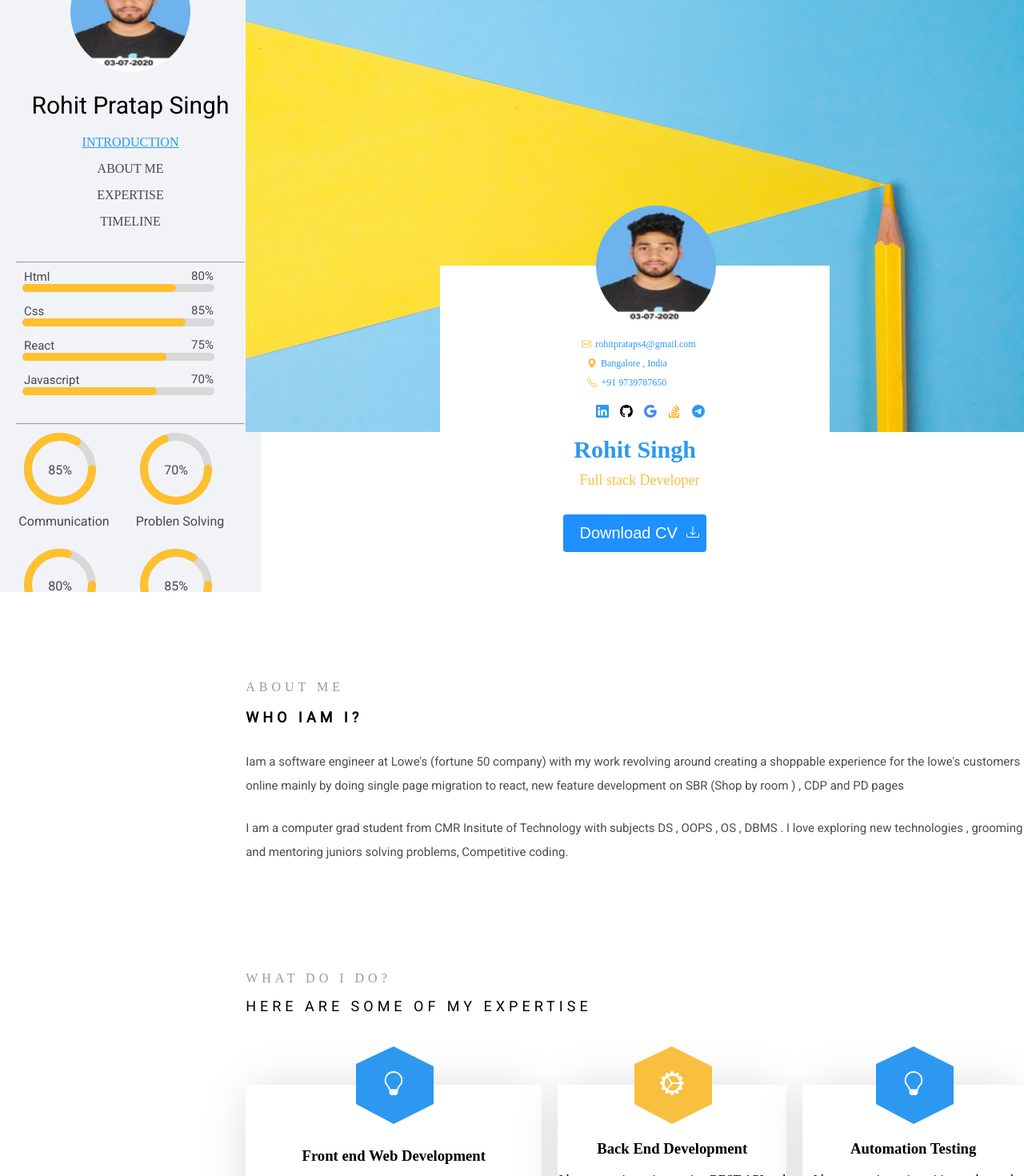
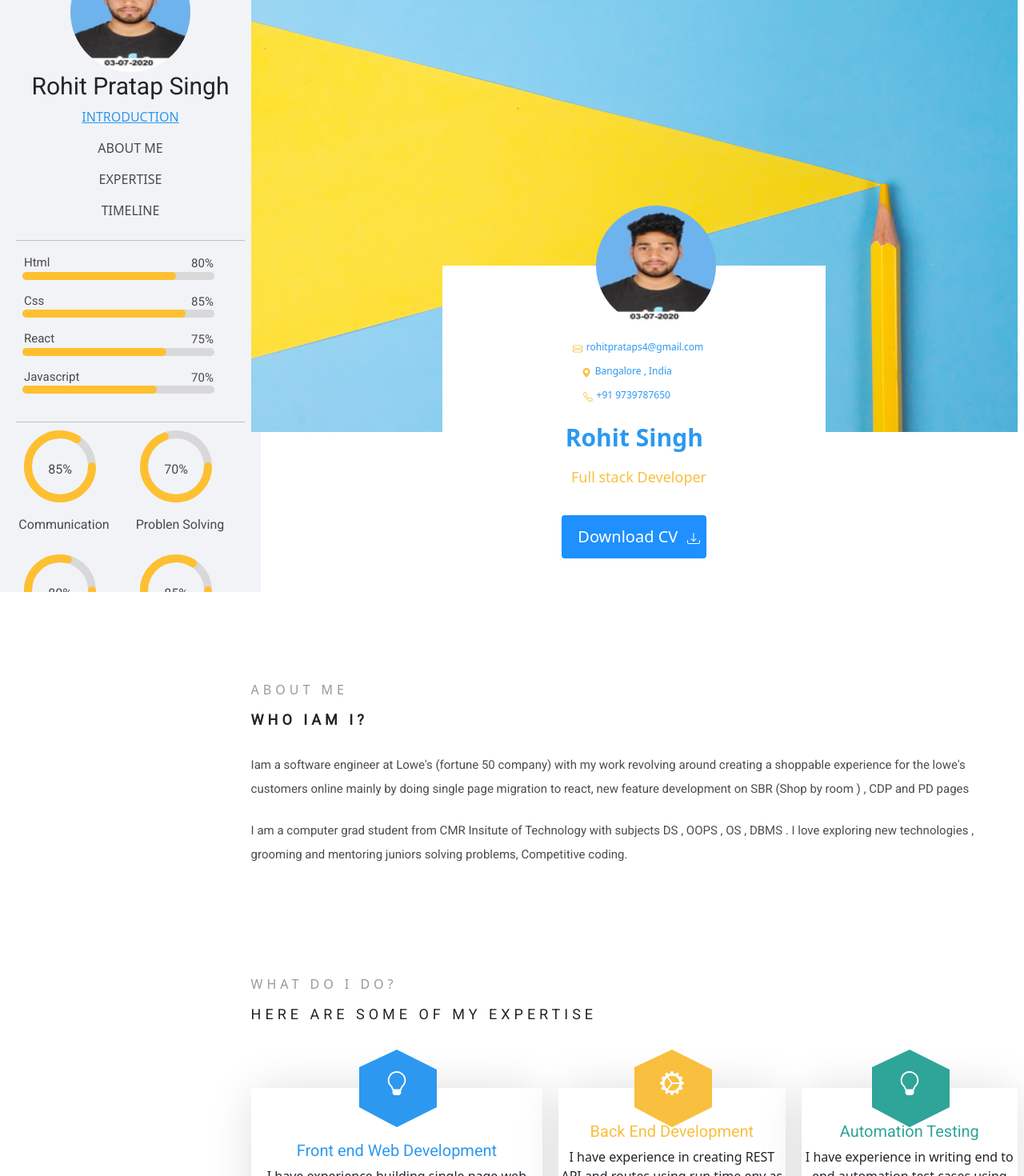
Before and after one commit to rohitsingh79/React-Portfolio-Website, a React (Create React App) app: page / in a window 1280 px wide. Shown: the part 60-1530 px from the top of the page at 80% size. Built offline with nearby package versions, Linux system fonts and the light colour scheme.

Commit message:
fixed mobile view css and responsivness

```diff
--- a/src/App.jsx
+++ b/src/App.jsx
@@ -43,7 +43,6 @@ export default function App() {
   useEffect(() => {
     const handleScroll = () => {
       const scrollPosition = window.scrollY + 200;
-      console.log("window.scrollY without addition:", scrollPosition);
       const selected = sectionRefs.find(({ section, ref }) => {
         const ele = ref.current;
         const { offsetBottom, offsetTop } = getDimensions(ele, section);
@@ -63,7 +62,7 @@ export default function App() {
     <div>
       <GlobalStyle />
       <MainWrapper>
-        <div id='side-wrapper'>
+        <div id='side-wrapper' className="sideWrapperx">
           <SideDrawer
             visibleSection={visibleSection}
             IntroRef={IntroRef}
@@ -74,7 +73,7 @@ export default function App() {
         </div>
 
       <ContentDivWrapper id='content-wrapper'>
-        <Header forwardedRef={IntroRef} />
+         <Header forwardedRef={IntroRef} />
         <Description forwardedRef={AboutRef} />
         <Expertise forwardedRef={ExpertiseRef} />
         <TimeLine forwardedRef={TimeLineRef} />
--- a/src/Expertise/Expertise.jsx
+++ b/src/Expertise/Expertise.jsx
@@ -103,7 +103,7 @@ const Expertise = ({ forwardedRef }) => {
             </SvgIconMainWrapper>
           </SvgContainer>
           <ContentWrapper>
-            <h3>Front end Web Development</h3>
+            <h5 style = {{'font-family': 'Roboto, sans-serif' , 'color':'rgb(44, 152, 240)'}}>Front end Web Development</h5>
             <p>
               I have experience building single page web application using
               JavaScript,React,HTML,CSS
@@ -133,10 +133,10 @@ const Expertise = ({ forwardedRef }) => {
             </SvgIconMainWrapper>
           </SvgContainer>
           <ContentWrapper>
-            <h3>Back End Development</h3>
+          <h5 style = {{'font-family': 'Roboto, sans-serif','color':'rgb(249, 191, 63)'}}>Back End Development</h5>
             <p>
               I have experience in creating REST API and routes
-              using tools such as express js , node js
+              using run time env as node js and frameworks such as express js
             </p>
           </ContentWrapper>
         </GridChild>
@@ -148,7 +148,7 @@ const Expertise = ({ forwardedRef }) => {
             opacity: 0
           }}
         >
-          <SvgContainer color="#2c98f0">
+          <SvgContainer color="rgb(47, 164, 153)">
             <SvgIconMainWrapper>
               <svg
                 xmlns="http://www.w3.org/2000/svg"
@@ -163,7 +163,7 @@ const Expertise = ({ forwardedRef }) => {
             </SvgIconMainWrapper>
           </SvgContainer>
           <ContentWrapper>
-            <h3>Automation Testing</h3>
+          <h5 style = {{'font-family': 'Roboto, sans-serif' , 'color':'rgb(47, 164, 153)'}}>Automation Testing</h5>
             <p>
               I have experience in writing end to end automation test cases
               using webdriver io , selenuim java and python
--- a/src/Header/Header.jsx
+++ b/src/Header/Header.jsx
@@ -113,7 +113,7 @@ const Header = ({ forwardedRef }) => {
             </span>
           </div>
 
-          <SocialMediaWrapper>
+          {/* <SocialMediaWrapper>
             <svg
               xmlns="http://www.w3.org/2000/svg"
               width="16"
@@ -165,7 +165,7 @@ const Header = ({ forwardedRef }) => {
             >
               <path d="M16 8A8 8 0 1 1 0 8a8 8 0 0 1 16 0zM8.287 5.906c-.778.324-2.334.994-4.666 2.01-.378.15-.577.298-.595.442-.03.243.275.339.69.47l.175.055c.408.133.958.288 1.243.294.26.006.549-.1.868-.32 2.179-1.471 3.304-2.214 3.374-2.23.05-.012.12-.026.166.016.047.041.042.12.037.141-.03.129-1.227 1.241-1.846 1.817-.193.18-.33.307-.358.336a8.154 8.154 0 0 1-.188.186c-.38.366-.664.64.015 1.088.327.216.589.393.85.571.284.194.568.387.936.629.093.06.183.125.27.187.331.236.63.448.997.414.214-.02.435-.22.547-.82.265-1.417.786-4.486.906-5.751a1.426 1.426 0 0 0-.013-.315.337.337 0 0 0-.114-.217.526.526 0 0 0-.31-.093c-.3.005-.763.166-2.984 1.09z" />
             </svg>
-          </SocialMediaWrapper>
+          </SocialMediaWrapper> */}
 
           <div
             style={{
@@ -173,8 +173,7 @@ const Header = ({ forwardedRef }) => {
               top: "40%",
               fontSize: "30px",
               fontWeight: 700,
-              color: "rgb(44, 152, 240)",
-              "margin-top": "5%"
+              color: "rgb(44, 152, 240)"
             }}
           >
             Rohit Singh
--- a/src/SideBar/SideBar.jsx
+++ b/src/SideBar/SideBar.jsx
@@ -36,13 +36,15 @@ const SideDrawer = (props) => {
     "font-size": "15px"
   };
 
-  const [state, setState] = useState("");
+  const [state, setState] = useState("inactive");
   const [menuLink, setMenuLinks] = useState(true);
 
   const ToggleHamburgerMenu = () => {
-    setState(state === "active" ? "" : "active");
+    setState(state === "active" ? "inactive" : "active");
     setMenuLinks(menuLink === true ? false : true);
   };
+
+  console.log('state' , state);
 
   const {
     visibleSection,
@@ -51,6 +53,8 @@ const SideDrawer = (props) => {
     ExpertiseRef,
     TimeLineRef
   } = props;
+
+
 
   const executeScroll = (ele) =>
     ele.scrollIntoView({
@@ -61,7 +65,7 @@ const SideDrawer = (props) => {
 
   useEffect(() => {
     const handleScroll = () => {
-      setState("");
+      setState("inactive");
       setMenuLinks(true);
     };
 
@@ -161,12 +165,13 @@ const SideDrawer = (props) => {
           <CircleProgressBar done={"85"} skill={"Flexibility"} />
         </GridContainer>
       </SideBar>
+
       <AbsoluteDiv onClick={ToggleHamburgerMenu} className={`${state}`}>
         <HamburgerMenu className={`${state}`} />
         <HamburgerMenu className={`${state}`} />
         <HamburgerMenu className={`${state}`} />
       </AbsoluteDiv>
-    </div>
+    </div >
   );
 };
 
--- a/src/SideBar/style.js
+++ b/src/SideBar/style.js
@@ -9,22 +9,20 @@ const SideBar = styled.div`
   height: 100%;
   overflow: scroll;
   @media (max-width: 600px), (max-width: 768px) {
-    position: fixed;
-    left: -300px;
-    transition: left 0.5s;
-    z-index: 1;
-  }
-
-  &.active {
-    left: 0;
-    transition: left 0.5s;
-    z-index: 1;
+    &.inactive{
+      opacity:0;
+    }
+    &.active {
+      opacity:1;
+      transition: opacity 0.5s ease;
+      z-index: 1;
+    }
   }
 `;
 const GridContainer = styled.div`
   display: grid;
   grid-template-columns: 120px 120px;
-  grid-template-rows: 120px 120px;
+  grid-template-rows: 130px 130px;
   grid-gap: 25px;
   margin-left: 30px;
   margin-right: 30px;
@@ -58,7 +56,7 @@ const AbsoluteDiv = styled.div`
     top: 20px;
     z-index: 1;
     &.active {
-      left: 320px;
+      left: 330px;
       transition: left 0.5s;
     }
   }
@@ -88,6 +86,8 @@ const MenuLinksWrapper = styled.div`
 
 const Links = styled.a`
   cursor: pointer;
+  color:inherit;
+  text-decoration:none;
 `;
 
 export {
--- a/src/index.js
+++ b/src/index.js
@@ -1,7 +1,7 @@
 import { StrictMode } from "react";
 import ReactDOM from "react-dom";
-
 import App from "./App";
+import 'bootstrap/dist/css/bootstrap.css';
 
 const rootElement = document.getElementById("root");
 ReactDOM.render(
--- a/src/style.js
+++ b/src/style.js
@@ -9,6 +9,12 @@ const MainWrapper = styled.div`
   position: absolute;
   display:flex;
   overflow-x:hidden;
+  justify-content:space-between;
+  .sideWrapper{
+    @media(min-width:768px){
+      width:22%;
+    }
+  }
 `;
 
 const HeaderSection = styled.div`
@@ -36,26 +42,17 @@ const DescriptionContainer = styled.div`
   padding: 80px 0 80px;
 `;
 const ContentDivWrapper = styled.div`
-  width: 100%;
+  width: 78%;
   height:auto;
-  margin-left:24%;
+  padding-left:32px;
+  padding-right:8px;
 
-  @media (max-width: 600px), (max-width: 768px) {
-    position: absolute;
-    left: -330px;
-    width: 100%;
-    height: auto;
-    padding: 0 16px;
-    box-sizing: border-box;
+  @media (max-width: 600px) , (max-width:768px){
+    width:100%;
+    margin-left:0;
+    padding :0 16px;
   }
-  /* @media only screen and (max-width: 600px) {
-    position: absolute;
-    left: -330px;
-    width: 100%;
-    height: auto;
-    padding: 0 16px;
-    box-sizing: border-box;
-  } */
+
 `;
 
 export {
```
